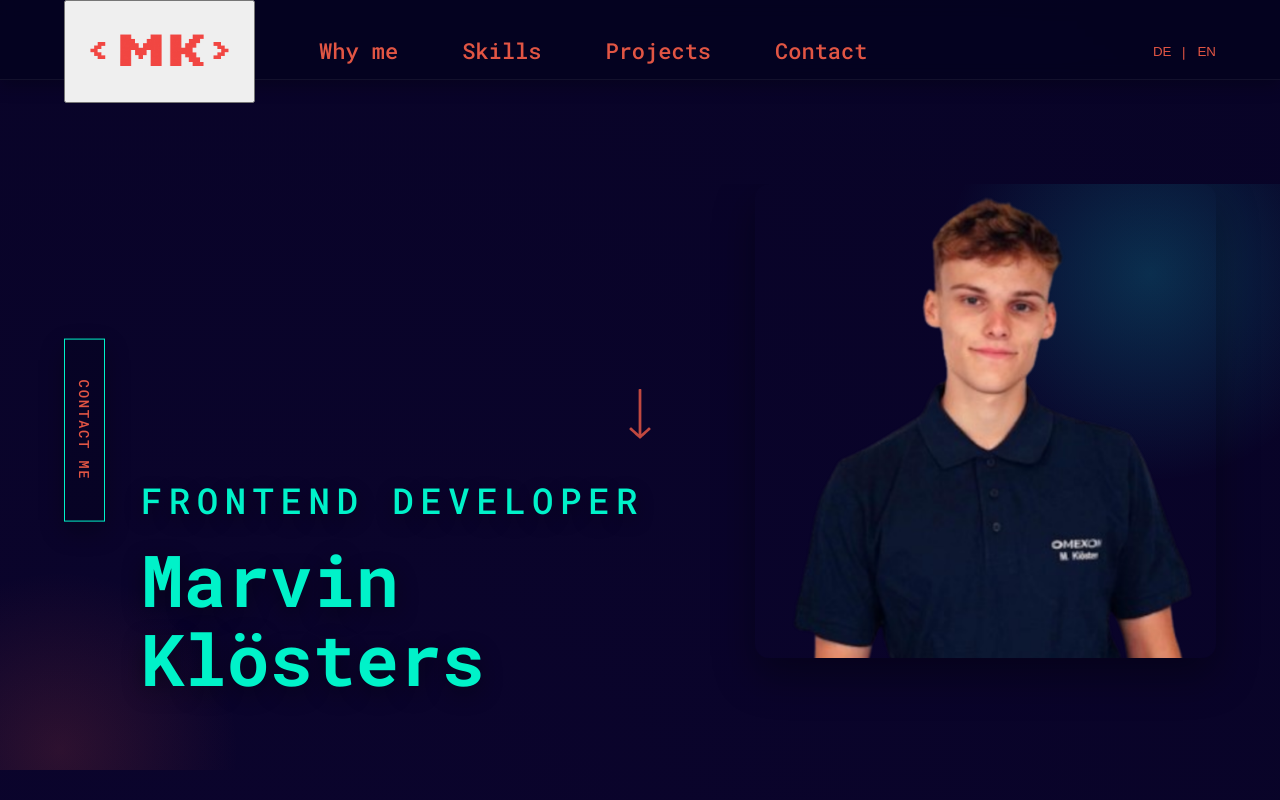
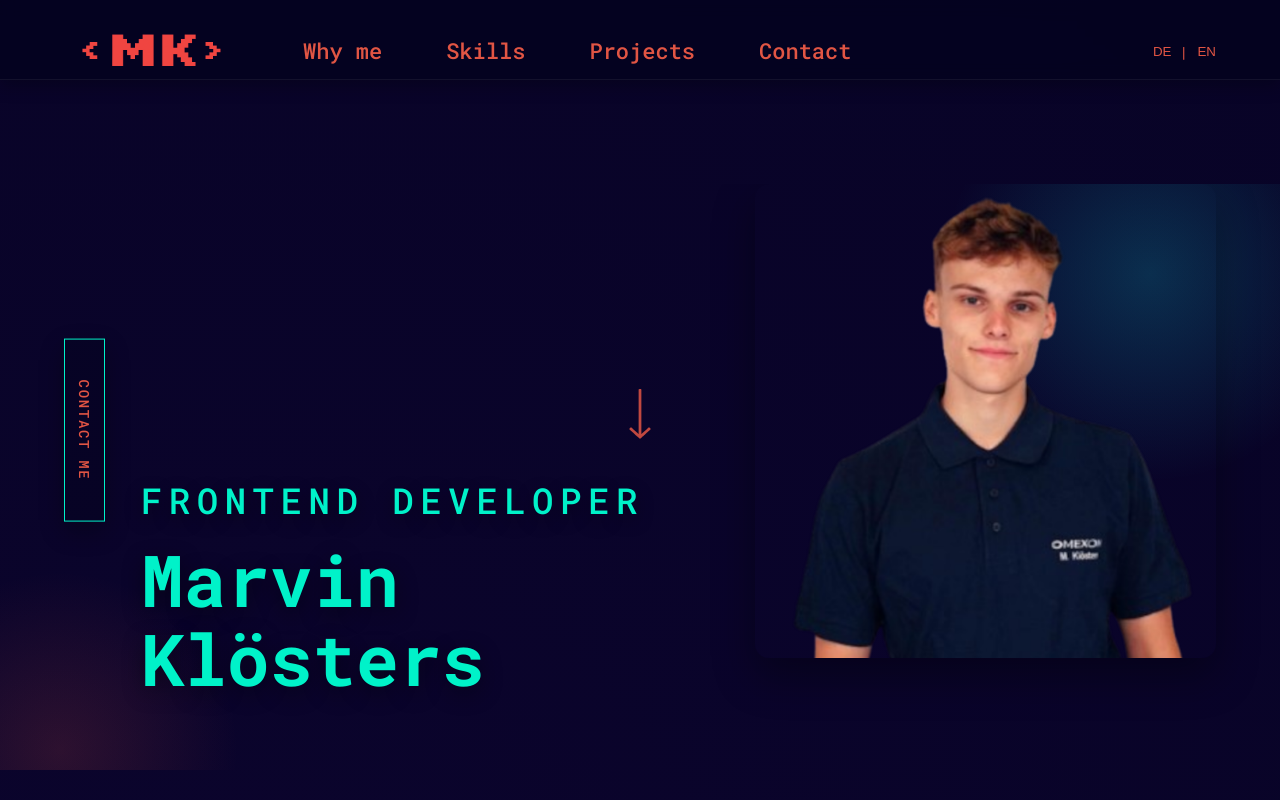
Before and after one commit to MarvinKloe47/Portfolio, an Angular app: page / in a window 1280 px wide. Shown: the top 800 px of the page. Built offline with nearby package versions, Linux system fonts and the light colour scheme.

Commit message:
Header: Logo-Button transparent gestaltet (SCSS)

```diff
--- a/src/app/core/components/header/header.component.scss
+++ b/src/app/core/components/header/header.component.scss
@@ -1,3 +1,11 @@
+.logo-btn {
+  background: none;
+  border: none;
+  padding: 0;
+  box-shadow: none;
+  outline: none;
+  cursor: pointer;
+}
 .Logo {
   height: 94px;
   width: 175px;
```
